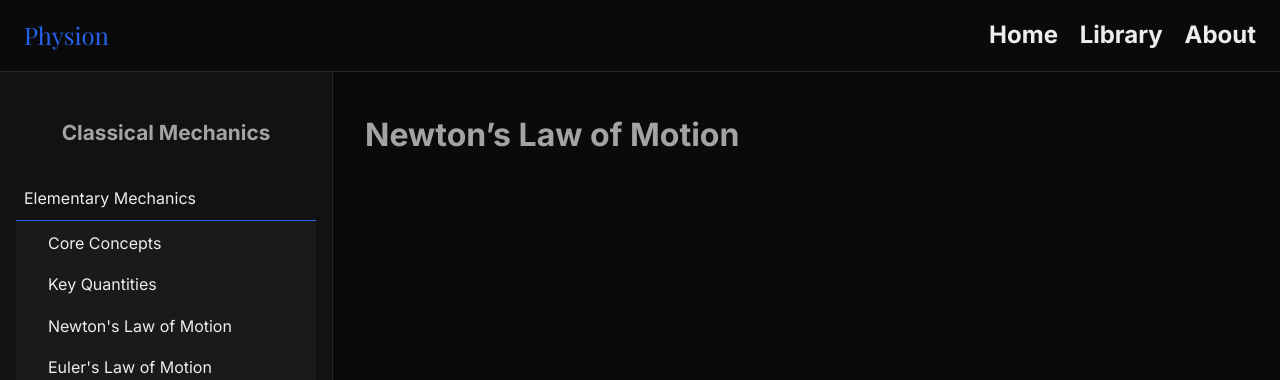
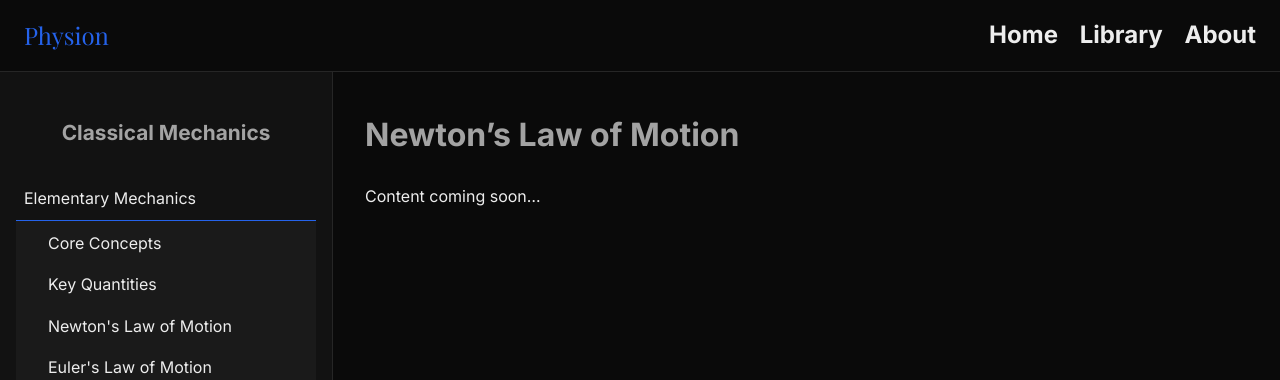
Before and after one commit to thfahim-xyz/physion, a Jekyll site: the page built from books/cm/cm1/cm1-3.md, in a window 1280 px wide. Shown: the top 380 px of the page. Built offline with Jekyll 4.4.1, drawn with Linux system fonts in a browser that asks for light colours.

Commit message:
Update cm1-3.md

```diff
--- a/books/cm/cm1/cm1-3.md
+++ b/books/cm/cm1/cm1-3.md
@@ -4,4 +4,6 @@ title: Newton's Law of Motion
 book: cm
 ---
 
-# Newton's Law of Motion
+# {{ page.title }}
+
+Content coming soon...
```
